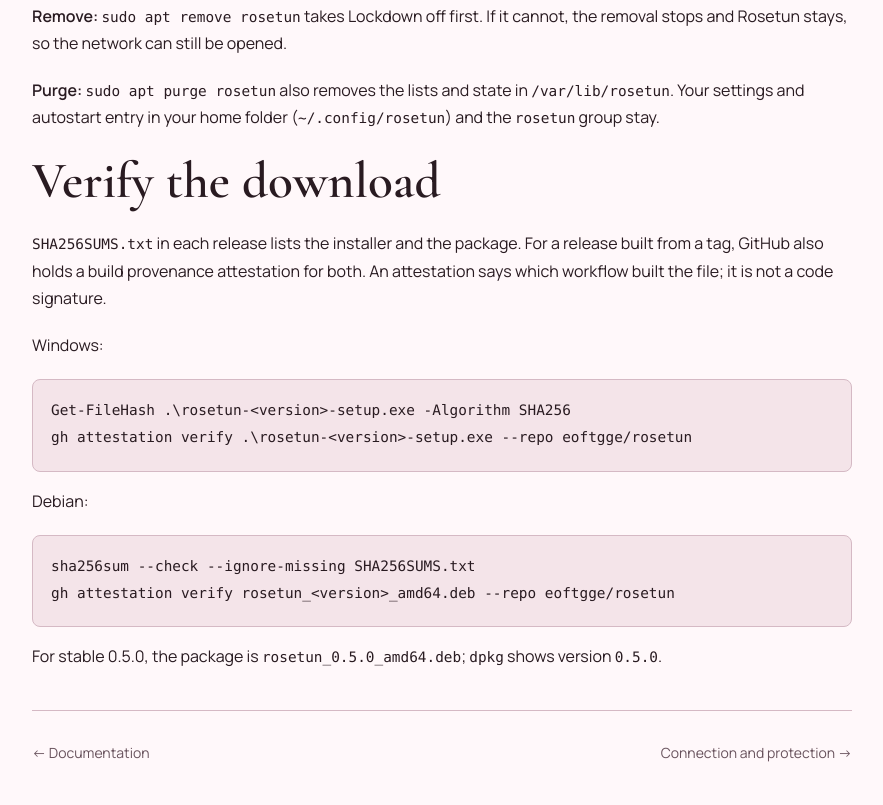
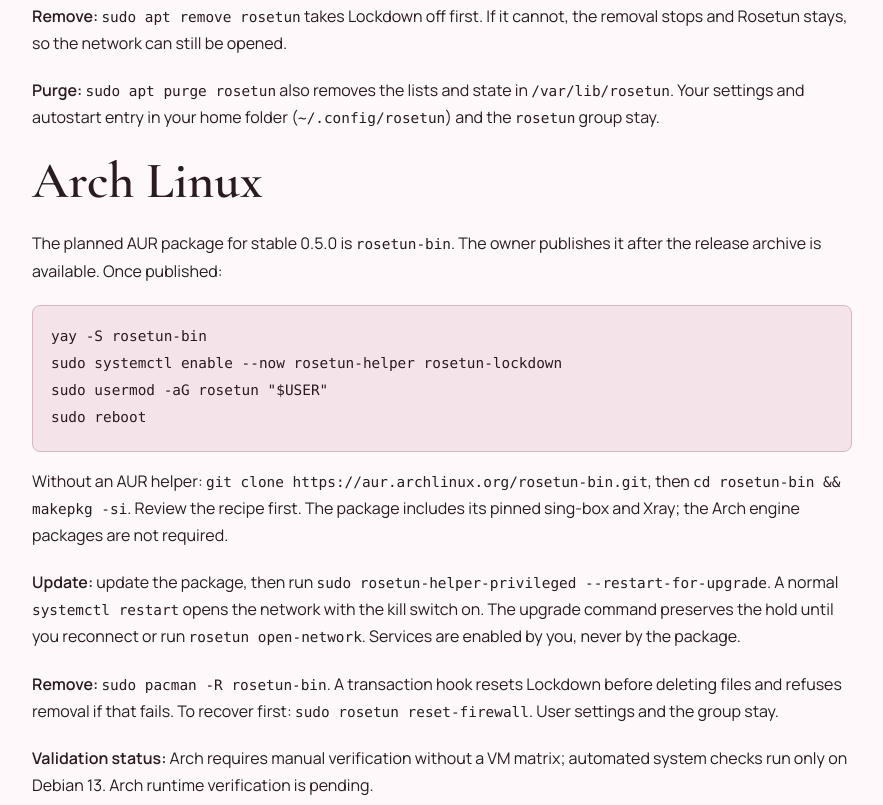
Before and after one commit to eoftgge/rosetun, a plain HTML site: page site/en/docs/install/index.html in a window 1280 px wide. Shown: the part 1992-2797 px from the top of the page, without its empty margins (48-931 px from the left). Drawn offline with Linux system fonts and the light colour scheme.

Commit message:
docs: Install on Arch Linux
Document the binary AUR package, manual service activation and reboot, the safe upgrade restart and guarded Lockdown removal in both languages. State that Arch runtime validation remains pending and only Debian has automated system checks.

```diff
--- a/site/en/docs/install/index.html
+++ b/site/en/docs/install/index.html
@@ -31,7 +31,7 @@
             <div class="prose docs">
                 <h1>Install</h1>
                 <!-- docs-version --><p class="note">Documentation 0.5 · Windows and Linux.</p><!-- /docs-version -->
-                <nav aria-label="On this page"><a href="#requirements">Requirements</a><a href="#windows">Windows</a><a href="#debian-13">Debian 13</a><a href="#verify-the-download">Verify the download</a></nav>
+                <nav aria-label="On this page"><a href="#requirements">Requirements</a><a href="#windows">Windows</a><a href="#debian-13">Debian 13</a><a href="#arch-linux">Arch Linux</a><a href="#verify-the-download">Verify the download</a></nav>
                 <p class="history">Since 0.5: Debian, update hold, proxy restoration on rollback.</p>
 <h2 id="requirements">Requirements</h2>
 <p><strong>Windows:</strong> Windows 11, x64. Windows 10 runs on one tester&#x27;s computer; the failure tests have not run on it.</p>
@@ -58,6 +58,16 @@ sudo usermod -aG rosetun &quot;$USER&quot;</code></pre>
 <p><strong>Update:</strong> install the new package the same way. With the kill switch on, the network stays closed through the update: a running window restarts itself and connects again. Without a window, <code>rosetun status</code> says <code>network: held closed</code>, <code>rosetun connect</code> connects and <code>rosetun open-network</code> opens it. Lockdown stays on.</p>
 <p><strong>Remove:</strong> <code>sudo apt remove rosetun</code> takes Lockdown off first. If it cannot, the removal stops and Rosetun stays, so the network can still be opened.</p>
 <p><strong>Purge:</strong> <code>sudo apt purge rosetun</code> also removes the lists and state in <code>/var/lib/rosetun</code>. Your settings and autostart entry in your home folder (<code>~/.config/rosetun</code>) and the <code>rosetun</code> group stay.</p>
+<h2 id="arch-linux">Arch Linux</h2>
+<p>The planned AUR package for stable 0.5.0 is <code>rosetun-bin</code>. The owner publishes it after the release archive is available. Once published:</p>
+<pre><code>yay -S rosetun-bin
+sudo systemctl enable --now rosetun-helper rosetun-lockdown
+sudo usermod -aG rosetun &quot;$USER&quot;
+sudo reboot</code></pre>
+<p>Without an AUR helper: <code>git clone https://aur.archlinux.org/rosetun-bin.git</code>, then <code>cd rosetun-bin &amp;&amp; makepkg -si</code>. Review the recipe first. The package includes its pinned sing-box and Xray; the Arch engine packages are not required.</p>
+<p><strong>Update:</strong> update the package, then run <code>sudo rosetun-helper-privileged --restart-for-upgrade</code>. A normal <code>systemctl restart</code> opens the network with the kill switch on. The upgrade command preserves the hold until you reconnect or run <code>rosetun open-network</code>. Services are enabled by you, never by the package.</p>
+<p><strong>Remove:</strong> <code>sudo pacman -R rosetun-bin</code>. A transaction hook resets Lockdown before deleting files and refuses removal if that fails. To recover first: <code>sudo rosetun reset-firewall</code>. User settings and the group stay.</p>
+<p><strong>Validation status:</strong> Arch requires manual verification without a VM matrix; automated system checks run only on Debian 13. Arch runtime verification is pending.</p>
 <h2 id="verify-the-download">Verify the download</h2>
 <p><code>SHA256SUMS.txt</code> in each release lists the installer and the package. For a release built from a tag, GitHub also holds a build provenance attestation for both. An attestation says which workflow built the file; it is not a code signature.</p>
 <p>Windows:</p>
```
Also changed, not shown: site/ru/docs/install/index.html (+11 -1 lines), 2 other files.
